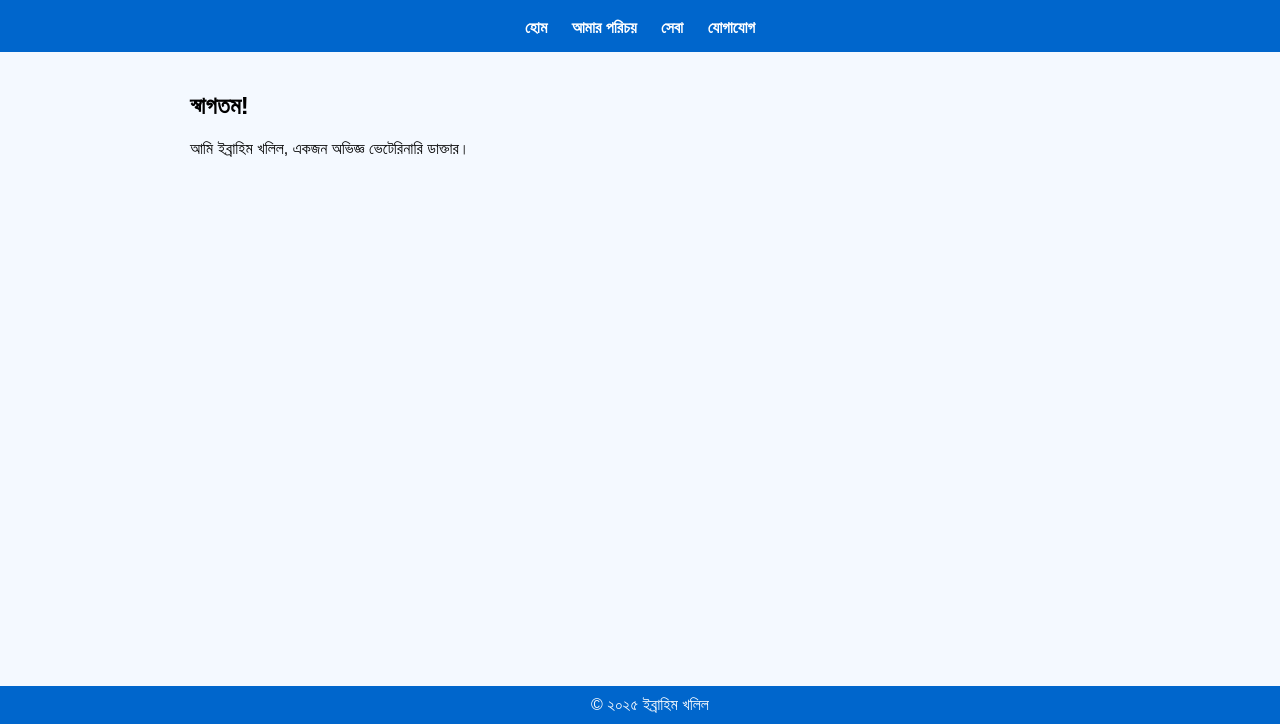
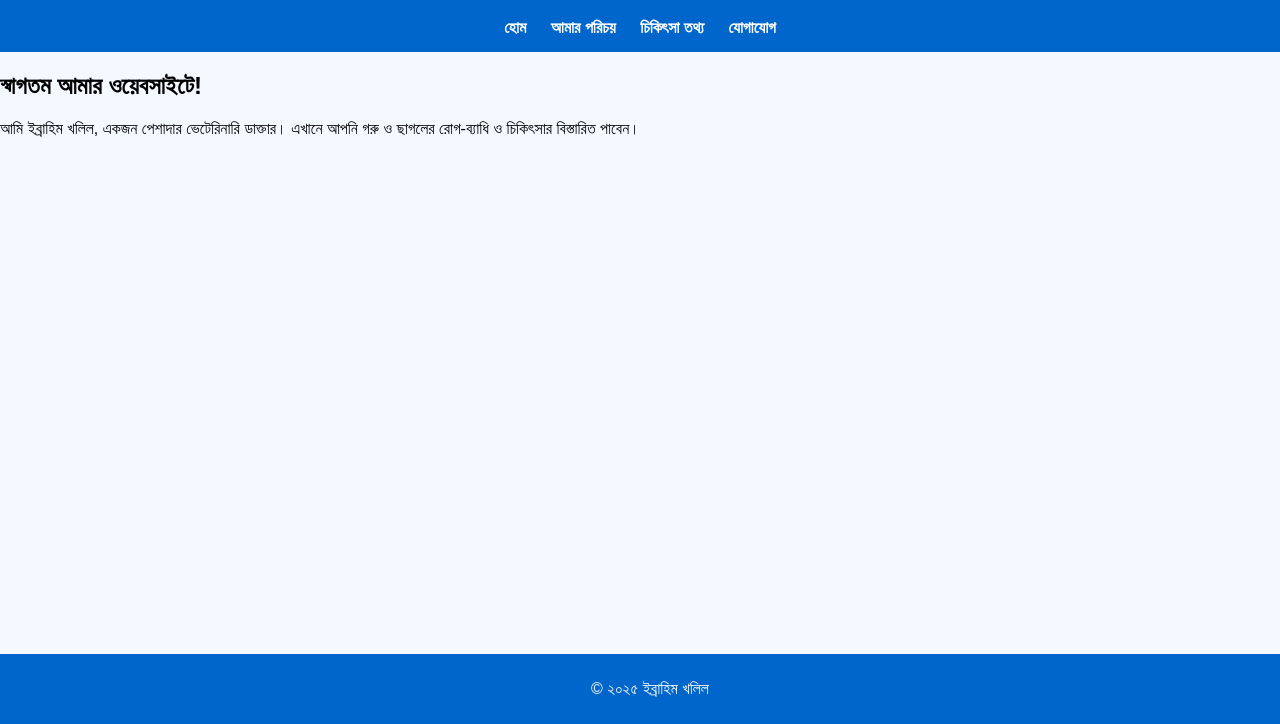
Before and after one commit to osaka1998/ibrahimkhalilvet0.github.io, a plain HTML site: page index.html in a window 1280 px wide. Shown: the part 76-800 px from the top of the page. Drawn offline with Linux system fonts and the light colour scheme.

Commit message:
Add files via upload
Signed-off-by: osaka1998 <ibrahimshkdr22@gmail.com>

```diff
--- a/index.html
+++ b/index.html
@@ -12,17 +12,16 @@
     <nav>
       <a href="index.html">হোম</a>
       <a href="about.html">আমার পরিচয়</a>
-      <a href="services.html">সেবা</a>
+      <a href="treatment.html">চিকিৎসা তথ্য</a>
       <a href="contact.html">যোগাযোগ</a>
     </nav>
   </header>
-  <main>
-    <section class="hero">
-      <h2>স্বাগতম!</h2>
-      <p>আমি ইব্রাহিম খলিল, একজন অভিজ্ঞ ভেটেরিনারি ডাক্তার।</p>
-    </section>
-  </main>
-  <footer>© ২০২৫ ইব্রাহিম খলিল</footer>
-  <script src="script.js"></script>
+  <section>
+    <h2>স্বাগতম আমার ওয়েবসাইটে!</h2>
+    <p>আমি ইব্রাহিম খলিল, একজন পেশাদার ভেটেরিনারি ডাক্তার। এখানে আপনি গরু ও ছাগলের রোগ-ব্যাধি ও চিকিৎসার বিস্তারিত পাবেন।</p>
+  </section>
+  <footer>
+    <p>© ২০২৫ ইব্রাহিম খলিল</p>
+  </footer>
 </body>
 </html>
```
